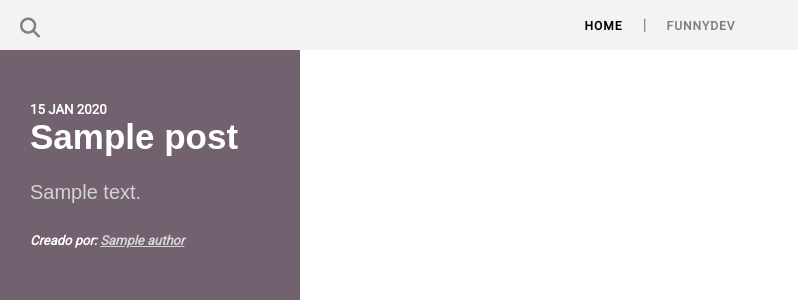
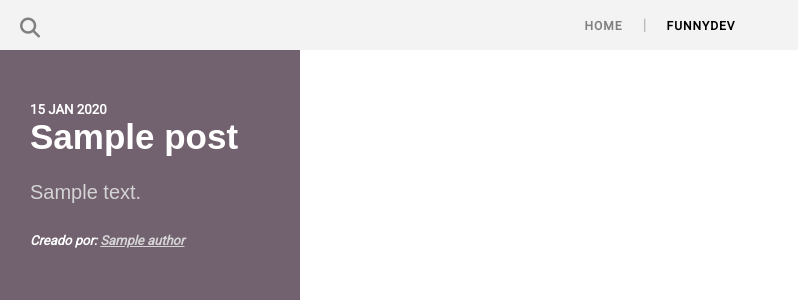
Before and after one commit to TheEnmanuel23/funnydev, a Django app: page /funnydev/ in a window 1280 px wide. Shown: the top 300 px of the page, without its empty margins (0-798 px from the left). Run offline with Django 3.2, Linux system fonts and the light colour scheme; tables that the repository leaves empty hold one stand-in row (values such as "Sample post"); some libraries are stand-ins or nearby versions; some web fonts are replaced.

Commit message:
hice que se agregara la clase css de actived cuando seleccione un elmento del menu

```diff
--- a/src/static/css/base.css
+++ b/src/static/css/base.css
@@ -32,10 +32,9 @@ html, body {
           font-size: 12px;
           letter-spacing: 1px; }
       .main-menu nav ul .home a {
-        color: black;
         margin: 0 20px 0 0; }
       .main-menu nav ul .divider {
-        color: gray;
+        color: #b1b1b1;
         margin: 0 20px 0 0; }
 
 form {
@@ -198,4 +197,7 @@ form {
   visibility: initial;
   color: red; }
 
+.actived {
+  color: black !important; }
+
 /*# sourceMappingURL=base.css.map */
--- a/src/static/devoloment_static/scss/base.scss
+++ b/src/static/devoloment_static/scss/base.scss
@@ -67,13 +67,12 @@ html, body {
             }
             .home {
                 a {
-                    color: black;
                     margin: 0 20px 0 0;
                 }
             }
 
             .divider {
-                color: gray;
+                color: #b1b1b1;
                 margin: 0 20px 0 0;
             }
         }
@@ -277,3 +276,7 @@ form {
   visibility: initial;
   color: red;
 }
+
+.actived {
+    color: black !important;
+}
--- a/src/templates/layout.html
+++ b/src/templates/layout.html
@@ -16,9 +16,9 @@
 	  <div class="main-menu">
 	    <nav>
 	      <ul>
-	        <li class="home"><a href="{% url 'home' %}">Home</a></li>
+	        <li class="home"><a class="{% if request.path == '/' %}actived{% endif %}" href="{% url 'home' %}">Home</a></li>
 	        <li class="divider">|</li>
-	        <li class="funnydev"><a href="{% url 'post_list' %}">FunnyDev</a></li>
+	        <li class="funnydev"><a class="{% if request.path == '/funnydev/' %}actived{% endif %}" href="{% url 'post_list' %}">FunnyDev</a></li>
 	      </ul>
 	    </nav>
 	  </div>
```
